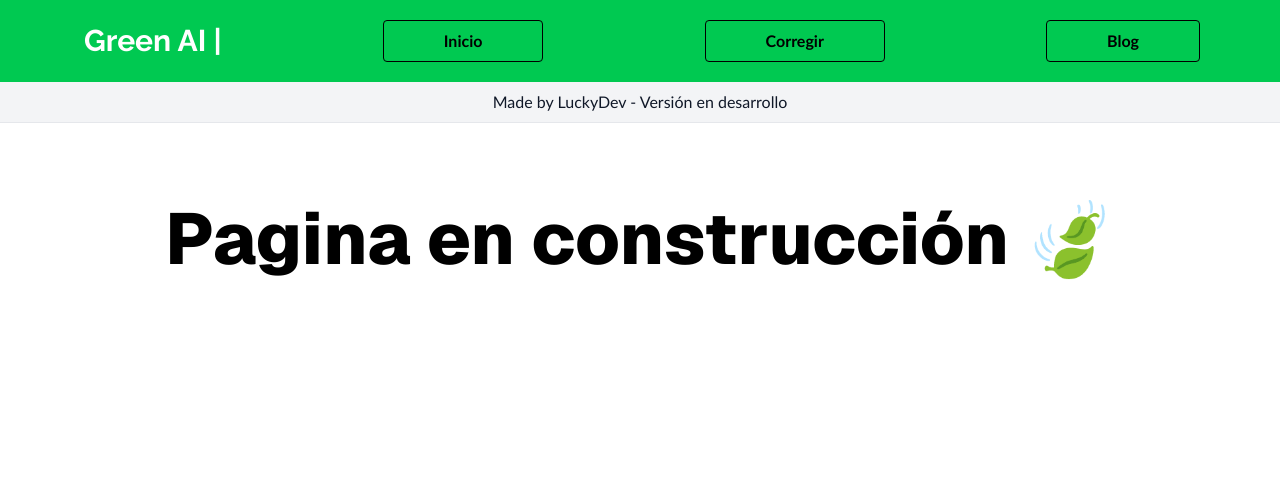
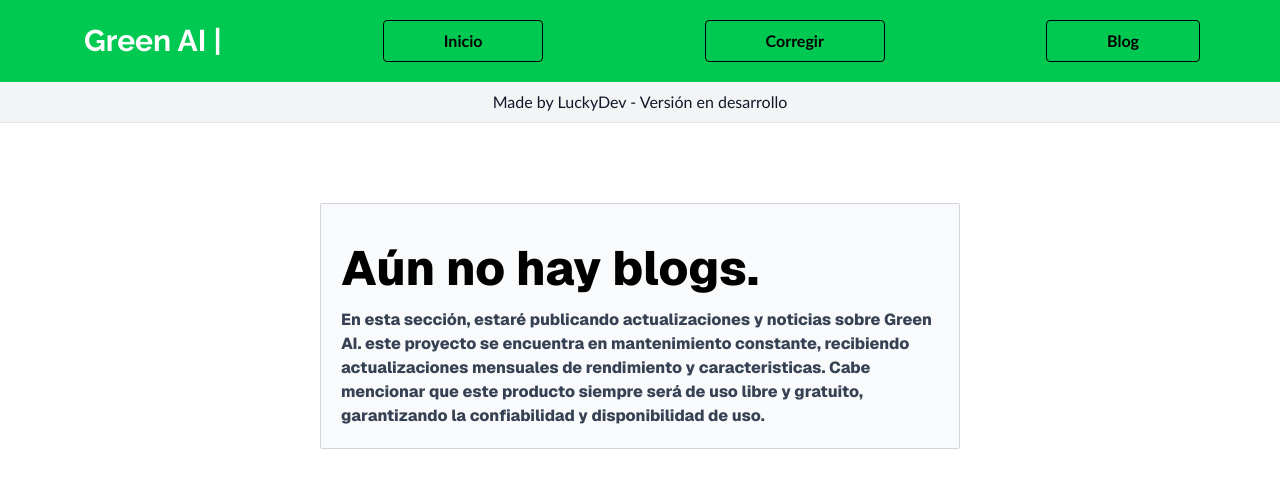
Before and after one commit to lucky4all/Green-AI, a Next.js app: page /blog in a window 1280 px wide. Shown: the top 488 px of the page. Built offline with nearby package versions, Linux system fonts and the light colour scheme; a web font is replaced by a local one; what @midudev/tailwind-animations would draw is missing.

Commit message:
Created blog page

```diff
--- /dev/null
+++ b/src/app/blog/[slug]/page.tsx
@@ -0,0 +1,8 @@
+export default async function Page(props: PageProps<'/blog/[slug]'>) {
+    const { slug } = await props.params
+    return (
+        <>
+            <h1>Hola, { slug }!</h1>
+        </>
+    )
+}
--- a/src/app/blog/page.tsx
+++ b/src/app/blog/page.tsx
@@ -1,8 +1,18 @@
 import { geist } from "@/lib/fonts"
-export default async function BlogPage() {
+
+export default function BlogPage() {
+
     return (
-        <main className={geist.className}>
-            <h1 className="text-7xl font-bold text-center mt-[10vh]">Pagina en construcción 🍃</h1>
+
+        <main className={`${geist.className} flex flex-col items-center justify-center gap-y-12`}>
+          <div className="mt-[10vh] bg-gray-50 xl:max-w-[50vw] lg:max-w-[50vw] md:max-w-[60vw] sm:max-w-[8vw] p-5 rounded-xs border border-gray-300 flex flex-wrap flex-col gap-y-4">
+            <h1 className="text-5xl mt-5">Aún no hay blogs.</h1>
+            <p className="text-gray-700">En esta sección, estaré publicando actualizaciones y noticias sobre Green AI.
+                este proyecto se encuentra en  mantenimiento constante, recibiendo actualizaciones mensuales de rendimiento y caracteristicas.
+                Cabe mencionar que este producto siempre será de uso libre y gratuito, garantizando la confiabilidad y disponibilidad de uso.
+            </p>
+          </div>
         </main>
+
     )
 }
--- /dev/null
+++ b/src/components/blog-card.tsx
@@ -0,0 +1,45 @@
+import Link from "next/link"
+export type Card = {
+    title: string
+    date: string
+    description: string
+    slug: string
+}
+
+export function BlogCard({ title, date, description, slug }: Card) {
+
+    return (
+        <>
+            <article className="rounded-lg border border-gray-100 bg-white p-4 shadow-xs transition hover:shadow-lg sm:p-6">
+                <div>
+                    <p className="text-gray-500">{date}</p>
+                </div>
+
+                <h3 className="mt-0.5 text-lg font-medium text-gray-900">
+                    {title}
+                </h3>
+
+                <p className="mt-2 line-clamp-3 text-sm/relaxed text-gray-500">
+                    {description}
+                </p>
+                <Link href={`/blog/${slug}`} className="group mt-4 inline-flex items-center gap-1 text-sm font-medium text-blue-600">
+                    Leer blog
+                    <span
+                        aria-hidden="true"
+                        className="block transition-all group-hover:ms-0.5 rtl:rotate-180"
+                    >
+                        →
+                    </span>
+                </Link>
+            </article>
+            <BlogSeparator />
+
+        </>
+    )
+}
+
+export function BlogSeparator() {
+    return (
+        <div className="border-b-2 border-gray-600">---------------------------------------------</div>
+    )
+}
```
